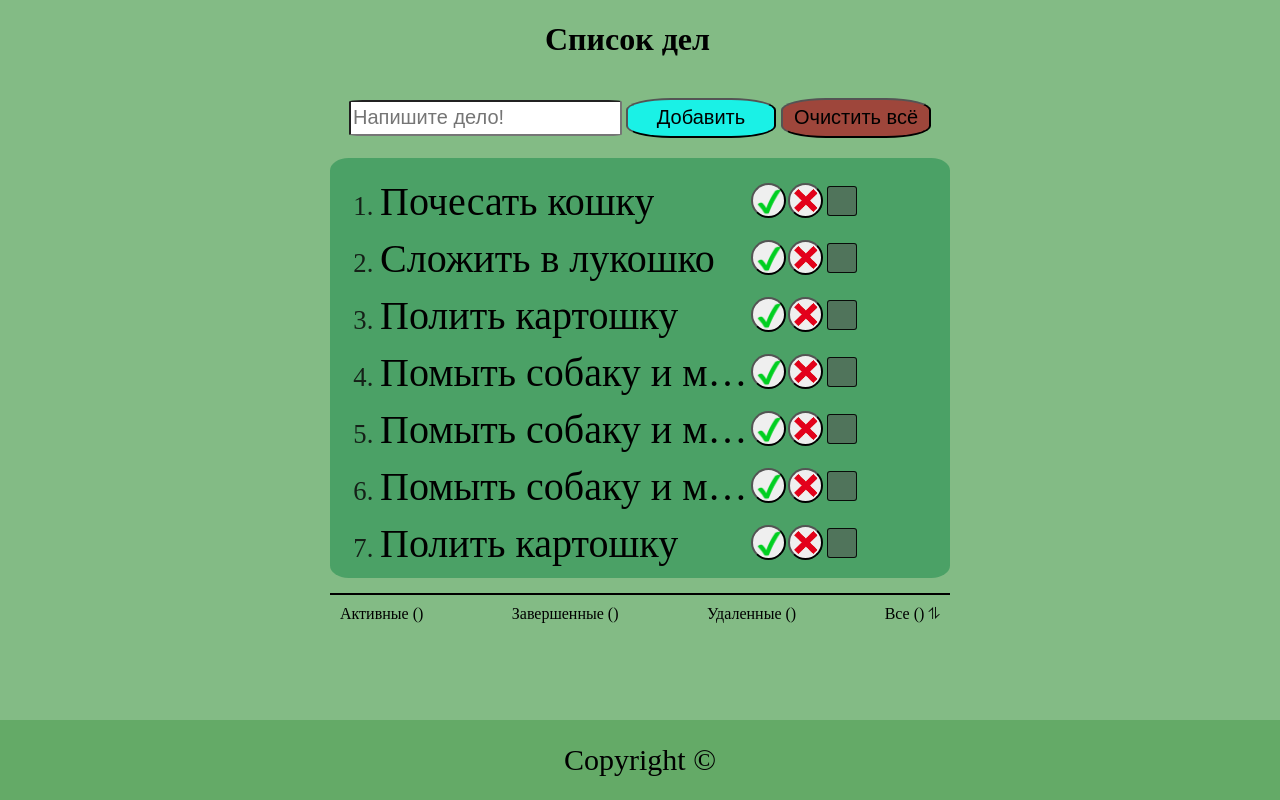
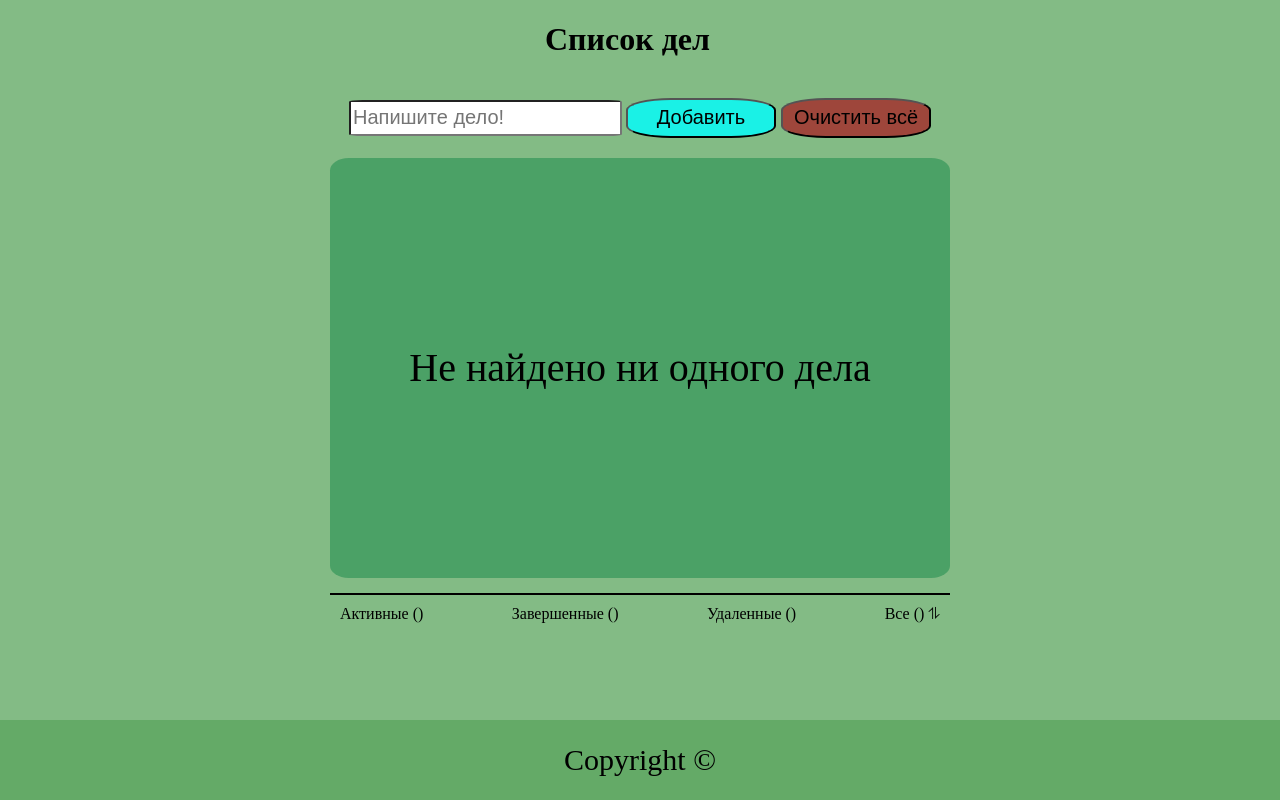
Before and after one commit to KozinMA/TO-DO-LIST, a plain HTML site: page main.html in a window 1280 px wide. Drawn offline with Linux system fonts and the light colour scheme.

Commit message:
мелкие правки в html листе

```diff
--- a/main.html
+++ b/main.html
@@ -20,78 +20,7 @@
    </header>
    <main>
         <div id="blok" class="block-case">
-            <ol id="spisok-del">
-                <li>
-                    <div class="str-list">
-                        <div class="text-case">Почесать кошку</div>
-                        <div class="btn_galki_krestiki">
-                        <button type="button" class="galki_btn"><img src="galka.png" height="30" width="30"></button>
-                        <button type="button" class="krestiki_btn"><img src="krest.png" height="28" width="28"></button>
-                        <input type="checkbox"/>
-                        </div>
-                    </div>
-                </li>
-                <li>
-                    <div class="str-list">
-                        <div class="text-case">Сложить в лукошко</div>
-                        <div class="btn_galki_krestiki">
-                            <button type="button" class="galki_btn"><img src="galka.png" height="30" width="30"></button>
-                            <button type="button" class="krestiki_btn"><img src="krest.png" height="28" width="28"></button>
-                            <input type="checkbox"/>
-                        </div>
-                    </div>
-                </li>
-                <li>
-                    <div class="str-list">
-                        <div class="text-case">Полить картошку</div>
-                        <div class="btn_galki_krestiki">
-                            <button type="button" class="galki_btn"><img src="galka.png" height="30" width="30"></button>
-                            <button type="button" class="krestiki_btn"><img src="krest.png" height="28" width="28"></button>
-                            <input type="checkbox"/>
-                        </div>
-                    </div>
-                </li>
-                <li>
-                    <div class="str-list">
-                        <div class="text-case">Помыть собаку и много еще чего нужно сделать привет</div>
-                        <div class="btn_galki_krestiki">
-                            <button type="button" class="galki_btn"><img src="galka.png" height="30" width="30"></button>
-                            <button type="button" class="krestiki_btn"><img src="krest.png" height="28" width="28"></button>
-                            <input type="checkbox"/>
-                        </div>
-                    </div>
-                </li>
-                <li>
-                    <div class="str-list">
-                        <div class="text-case">Помыть собаку и много еще чего нужно сделать привет</div>
-                        <div class="btn_galki_krestiki">
-                            <button type="button" class="galki_btn"><img src="galka.png" height="30" width="30"></button>
-                            <button type="button" class="krestiki_btn"><img src="krest.png" height="28" width="28"></button>
-                            <input type="checkbox"/>
-                        </div>
-                    </div>
-                </li>
-                <li>
-                    <div class="str-list">
-                        <div class="text-case">Помыть собаку и много еще чего нужно сделать привет</div>
-                        <div class="btn_galki_krestiki">
-                            <button type="button" class="galki_btn"><img src="galka.png" height="30" width="30"></button>
-                            <button type="button" class="krestiki_btn"><img src="krest.png" height="28" width="28"></button>
-                            <input type="checkbox"/>
-                        </div>
-                    </div>
-                </li>
-                <li>
-                    <div class="str-list">
-                        <div class="text-case">Полить картошку</div>
-                        <div class="btn_galki_krestiki">
-                            <button type="button" class="galki_btn"><img src="galka.png" height="30" width="30"></button>
-                            <button type="button" class="krestiki_btn"><img src="krest.png" height="28" width="28"></button>
-                            <input type="checkbox"/>
-                        </div>
-                    </div>
-                </li>
-            </ol>
+            <div class='centr-text'>Не найдено ни одного дела</div>
         </div>
         <div class="filter">
             <div>Активные ()</div>
```
